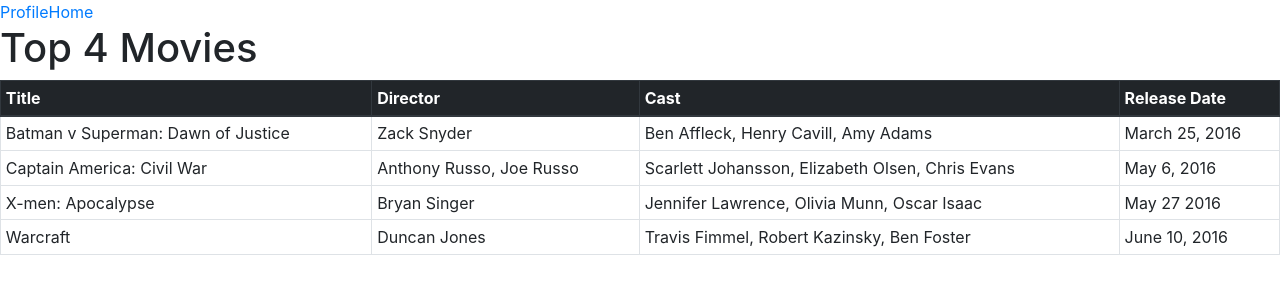
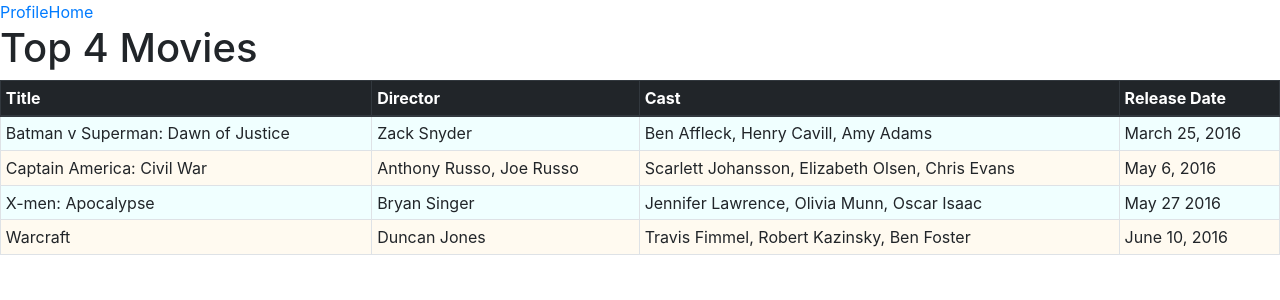
Before and after one commit to kgriff11/angular-tutorial, an Angular app: page /home in a window 1280 px wide. Shown: the top 300 px of the page. Built offline with nearby package versions, Linux system fonts and the light colour scheme.

Commit message:
fixed even/odd styling for css ngFor directive

```diff
--- a/src/app/home/home.component.css
+++ b/src/app/home/home.component.css
@@ -1,2 +1,2 @@
-.first {background-color: azure;}
-.last {background-color: floralwhite;}
+.even {background-color: azure;}
+.odd {background-color: floralwhite;}
--- a/src/app/home/home.component.html
+++ b/src/app/home/home.component.html
@@ -11,7 +11,7 @@
             </tr>
         </thead>
         <tbody>
-            <tr *ngFor="let movie of movies; let i=index;">
+            <tr *ngFor="let movie of movies; let i=index; let e = even; let o = odd;" [ngClass]="{ even: e, odd: o}">
                 <td>{{movie.title}}</td>
                 <td>{{movie.director}}</td>
                 <td>{{movie.cast}}</td>
```
